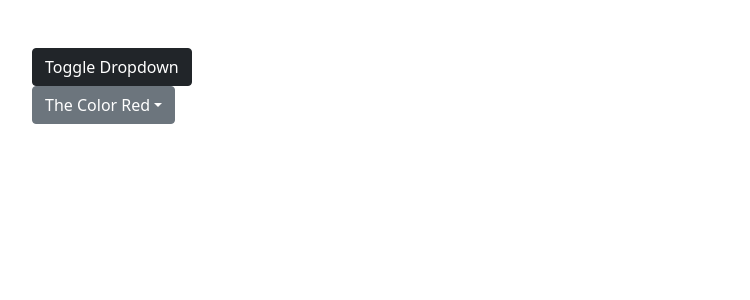
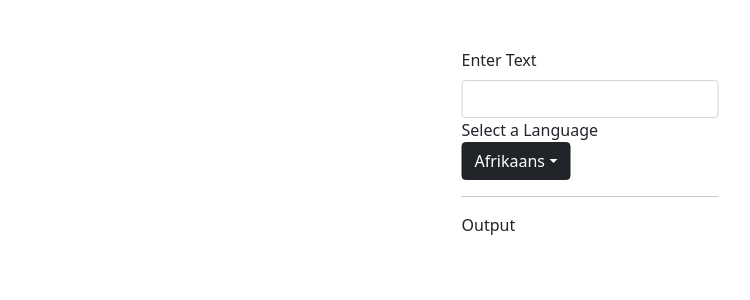
Before and after one commit to utsukushiihime/react-widgets, a React (Create React App) app: page / in a window 1280 px wide. Shown: the top 300 px of the page, without its empty margins (50-800 px from the left). Built offline with nearby package versions, Linux system fonts and the light colour scheme; no server answers.

Commit message:
adds translate widget

```diff
--- a/package.json
+++ b/package.json
@@ -9,6 +9,8 @@
     "@testing-library/user-event": "^12.1.10",
     "axios": "^0.21.1",
     "bootstrap": "^5.0.2",
+    "browserslist": "^4.16.6",
+    "glob-parent": "^6.0.1",
     "node-sass": "^6.0.1",
     "react": "^17.0.2",
     "react-bootstrap": "^1.6.1",
--- a/src/App.js
+++ b/src/App.js
@@ -1,23 +1,6 @@
-import React, { useState } from 'react';
-// import Accordion from './components/Accordion';
-// import Search from './components/Search';
-import Dropdown from './components/Dropdown';
+import React from 'react';
+import Translate from './components/Translate';
 import './App.scss';
-
-// const items = [
-//   {
-//     title: 'Accordion Item 1',
-//     content: 'Lorem ipsum dolor sit amet, consectetur adipiscing elit.',
-//   },
-//   {
-//     title: 'Accordion Item 2',
-//     content: 'Lorem ipsum dolor sit amet, this is some more content.',
-//   },
-//   {
-//     title: 'Accordion Item 3',
-//     content: 'Lorem ipsum dolor sit amet, this is some more content.',
-//   },
-// ];
 
 const options = [
   {
@@ -35,27 +18,14 @@ const options = [
 ];
 
 const App = () => {
-  const [selected, setSelected] = useState(options[0]);
-  const [showDropdown, setShowDropdown] = useState(true);
   return (
     <main>
-      <div className="container mt-5">
-        <button
-          className="btn btn-dark"
-          onClick={() => setShowDropdown(!showDropdown)}
-        >
-          Toggle Dropdown
-        </button>
-
-        {showDropdown ? (
-          <Dropdown
-            selected={selected}
-            onSelectedChange={setSelected}
-            options={options}
-          />
-        ) : null}
-        {/* <Search /> */}
-        {/* <Accordion items={items} /> */}
+      <div className="container-md mt-5">
+        <div className="position-relative">
+          <div className="position-absolute top-0 start-50 translate-middle-x">
+            <Translate />
+          </div>
+        </div>
       </div>
     </main>
   );
--- /dev/null
+++ b/src/components/Convert.js
@@ -0,0 +1,46 @@
+import React, { useState, useEffect } from 'react';
+import axios from 'axios';
+import apiKey from './../apiKey';
+
+const Convert = ({ text, language }) => {
+  const [translated, setTranslated] = useState('');
+  const [debouncedText, setDebounceText] = useState(text);
+
+  useEffect(() => {
+    const timerID = setTimeout(() => {
+      setDebounceText(text);
+    }, 1000);
+
+    return () => {
+      clearTimeout(timerID);
+    };
+  }, [text]);
+
+  useEffect(() => {
+    const doTranslation = async () => {
+      const { data } = await axios.post(
+        'https://translation.googleapis.com/language/translate/v2',
+        {},
+        {
+          params: {
+            q: debouncedText,
+            target: language.value,
+            key: apiKey,
+          },
+        }
+      );
+
+      setTranslated(data.data.translations[0].translatedText);
+    };
+
+    doTranslation();
+  }, [language, debouncedText]);
+
+  return (
+    <>
+      <h1>{translated}</h1>
+    </>
+  );
+};
+
+export default Convert;
--- a/src/components/Dropdown.js
+++ b/src/components/Dropdown.js
@@ -1,6 +1,6 @@
 import React, { useState, useEffect, useRef } from 'react';
 
-const Dropdown = ({ options, selected, onSelectedChange }) => {
+const Dropdown = ({ label, options, selected, onSelectedChange }) => {
   const [open, setOpen] = useState(false);
   const ref = useRef();
 
@@ -38,10 +38,11 @@ const Dropdown = ({ options, selected, onSelectedChange }) => {
 
   return (
     <div className="dropdown">
+      <div className="dropdown-label">{label}</div>
       <button
         ref={ref}
         onClick={() => setOpen(!open)}
-        className={`btn btn-secondary dropdown-toggle ${open ? 'show' : ''}`}
+        className={`btn btn-dark dropdown-toggle ${open ? 'show' : ''}`}
       >
         {selected.label}
       </button>
--- /dev/null
+++ b/src/components/Translate.js
@@ -0,0 +1,53 @@
+import React, { useState } from 'react';
+import Dropdown from './Dropdown';
+import Convert from './Convert';
+
+const options = [
+  {
+    label: 'Afrikaans',
+    value: 'af',
+  },
+  {
+    label: 'Arabic',
+    value: 'ar',
+  },
+  {
+    label: 'Hindi',
+    value: 'hi',
+  },
+  {
+    label: 'Dutch',
+    value: 'nl',
+  },
+];
+
+const Translate = () => {
+  const [language, setLanguage] = React.useState(options[0]);
+  const [text, setText] = useState('');
+
+  return (
+    <>
+      <div className="form">
+        <label htmlFor="enterText" className="form-label">
+          Enter Text
+        </label>
+        <input
+          value={text}
+          onChange={(e) => setText(e.target.value)}
+          className="form-control"
+        />
+      </div>
+      <Dropdown
+        label="Select a Language"
+        selected={language}
+        onSelectedChange={setLanguage}
+        options={options}
+      />
+      <hr />
+      Output
+      <Convert text={text} language={language} />
+    </>
+  );
+};
+
+export default Translate;
```
Also changed, not shown: 2 other files (tests, documents, lock files or other folders).
